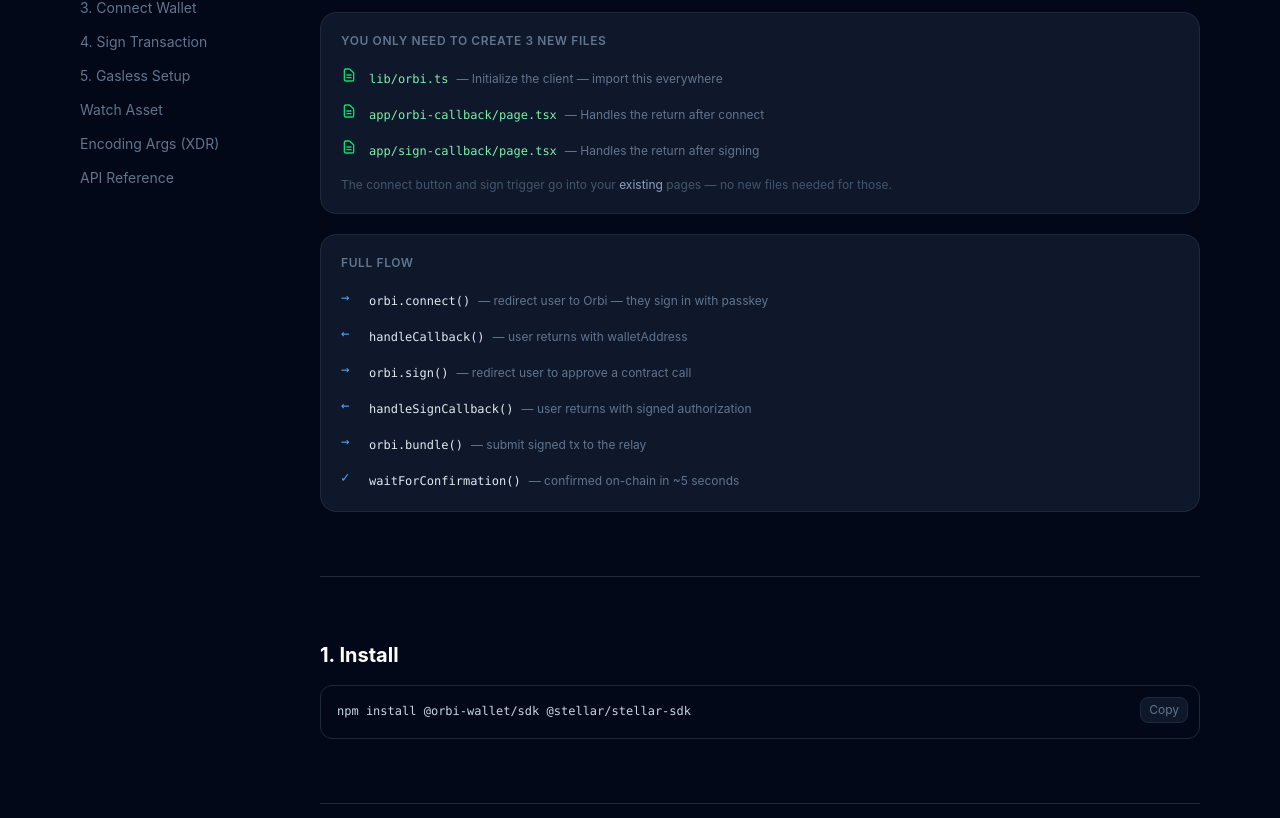
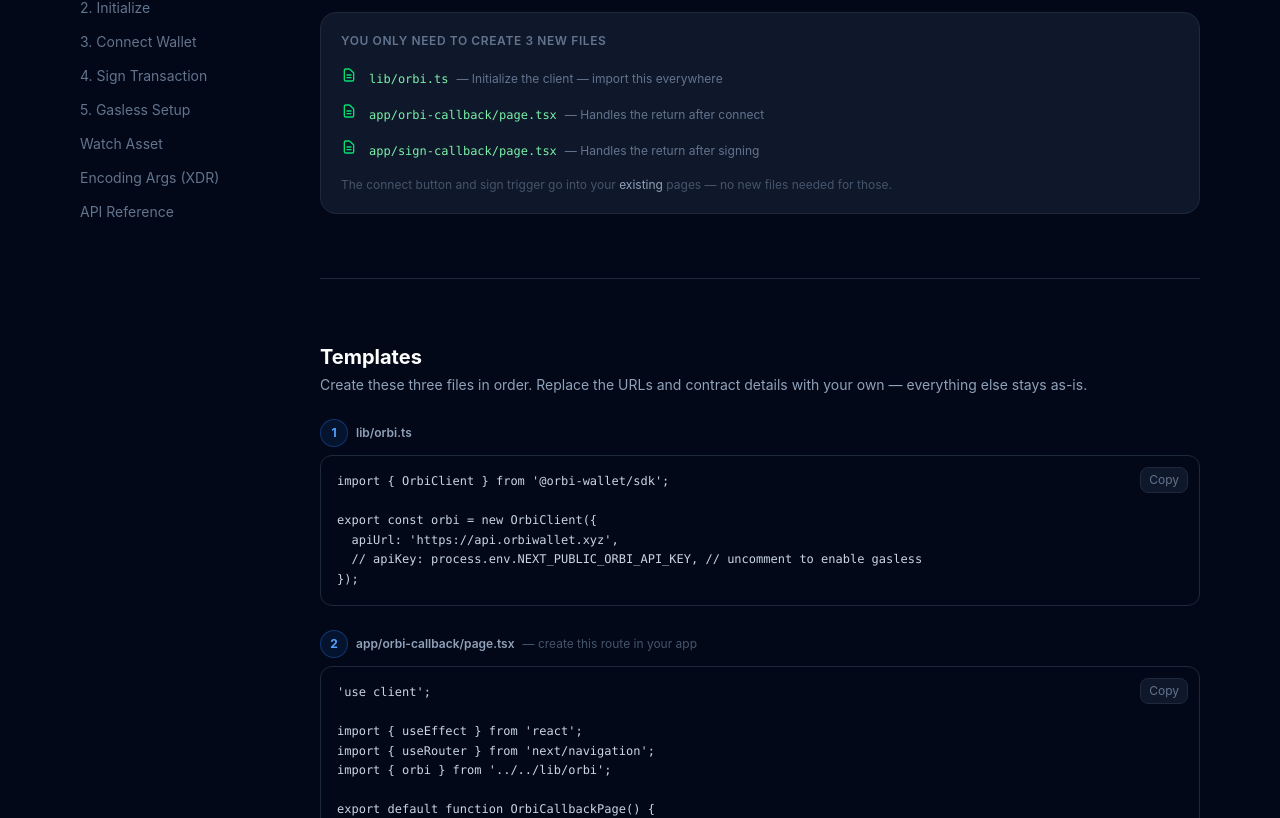
Before and after one commit to Novablitz404/orbi-smart-wallet, a Next.js app in the folder developers/: page /docs in a window 1280 px wide. Shown: the part 282-1100 px from the top of the page. Built offline with nearby package versions, Linux system fonts and the light colour scheme.

Commit message:
Docs: add numbered templates section, remove full flow diagram

```diff
--- a/developers/app/docs/page.tsx
+++ b/developers/app/docs/page.tsx
@@ -62,6 +62,7 @@
 
 const NAV = [
   { id: 'overview', label: 'Overview' },
+  { id: 'templates', label: 'Templates' },
   { id: 'install', label: '1. Install' },
   { id: 'initialize', label: '2. Initialize' },
   { id: 'connect', label: '3. Connect Wallet' },
@@ -159,24 +160,121 @@
               </p>
             </div>
 
-            <div className="bg-[#0f172a] border border-[#1e293b] rounded-2xl p-5 space-y-3">
-              <p className="text-xs font-semibold text-slate-500 uppercase tracking-wider mb-4">Full flow</p>
-              {[
-                { arrow: '→', fn: 'orbi.connect()', desc: 'redirect user to Orbi — they sign in with passkey' },
-                { arrow: '←', fn: 'handleCallback()', desc: 'user returns with walletAddress' },
-                { arrow: '→', fn: 'orbi.sign()', desc: 'redirect user to approve a contract call' },
-                { arrow: '←', fn: 'handleSignCallback()', desc: 'user returns with signed authorization' },
-                { arrow: '→', fn: 'orbi.bundle()', desc: 'submit signed tx to the relay' },
-                { arrow: '✓', fn: 'waitForConfirmation()', desc: 'confirmed on-chain in ~5 seconds' },
-              ].map(({ arrow, fn, desc }) => (
-                <div key={fn} className="flex items-start gap-3">
-                  <span className="text-blue-400 font-mono text-sm shrink-0 w-4">{arrow}</span>
-                  <div>
-                    <code className="text-slate-200 text-xs">{fn}</code>
-                    <span className="text-slate-500 text-xs ml-2">— {desc}</span>
-                  </div>
-                </div>
-              ))}
+          </section>
+
+          <Divider />
+
+          {/* ── Templates ────────────────────────────────────────────────────── */}
+          <section id="templates" className="scroll-mt-24 space-y-6">
+            <div>
+              <h2 className="text-xl font-bold text-white mb-1">Templates</h2>
+              <p className="text-slate-400 text-sm">
+                Create these three files in order. Replace the URLs and contract details with your own — everything else stays as-is.
+              </p>
+            </div>
+
+            <div className="space-y-2">
+              <div className="flex items-center gap-2">
+                <StepBadge n="1" />
+                <p className="text-xs font-semibold text-slate-400">lib/orbi.ts</p>
+              </div>
+              <CodeBlock code={`import { OrbiClient } from '@orbi-wallet/sdk';
+
+export const orbi = new OrbiClient({
+  apiUrl: 'https://api.orbiwallet.xyz',
+  // apiKey: process.env.NEXT_PUBLIC_ORBI_API_KEY, // uncomment to enable gasless
+});`} />
+            </div>
+
+            <div className="space-y-2">
+              <div className="flex items-center gap-2">
+                <StepBadge n="2" />
+                <p className="text-xs font-semibold text-slate-400">app/orbi-callback/page.tsx</p>
+                <span className="text-xs text-slate-600">— create this route in your app</span>
+              </div>
+              <CodeBlock code={`'use client';
+
+import { useEffect } from 'react';
+import { useRouter } from 'next/navigation';
+import { orbi } from '../../lib/orbi';
+
+export default function OrbiCallbackPage() {
+  const router = useRouter();
+
+  useEffect(() => {
+    orbi.handleCallback().then((wallet) => {
+      if (!wallet) {
+        router.replace('/');
+        return;
+      }
+
+      localStorage.setItem('walletAddress', wallet.walletAddress);
+      router.replace('/dashboard'); // ← change to your post-connect route
+    });
+  }, [router]);
+
+  return <div>Connecting…</div>;
+}`} />
+            </div>
+
+            <div className="space-y-2">
+              <div className="flex items-center gap-2">
+                <StepBadge n="3" />
+                <p className="text-xs font-semibold text-slate-400">app/sign-callback/page.tsx</p>
+                <span className="text-xs text-slate-600">— create this route in your app</span>
+              </div>
+              <CodeBlock code={`'use client';
+
+import { useEffect, useState } from 'react';
+import { useRouter } from 'next/navigation';
+import { orbi } from '../../lib/orbi';
+
+export default function SignCallbackPage() {
+  const router = useRouter();
+  const [error, setError] = useState('');
+
+  useEffect(() => {
+    const result = orbi.handleSignCallback();
+    if (!result) {
+      router.replace('/');
+      return;
+    }
+
+    // Read the contract details saved before orbi.sign() was called
+    const contractId   = sessionStorage.getItem('pendingContractId')!;
+    const functionName = sessionStorage.getItem('pendingFunctionName')!;
+
+    orbi
+      .bundle({
+        walletAddress: result.walletAddress,
+        quoteId: result.quoteId,
+        signedAuthEntryXdr: result.signedAuthEntryXdr,
+        contractId,
+        functionName,
+        argsXdr: result.argsXdr,
+      })
+      .then(({ opId }) => orbi.waitForConfirmation(opId))
+      .then((status) => {
+        if (status.status === 'confirmed') {
+          router.replace('/dashboard'); // ← change to your post-tx route
+        } else {
+          setError(status.error ?? 'Transaction failed');
+        }
+      })
+      .catch((err: Error) => setError(err.message));
+  }, [router]);
+
+  if (error) return <div>Error: {error}</div>;
+  return <div>Submitting transaction…</div>;
+}`} />
+              <p className="text-slate-500 text-xs mt-2">
+                Before calling <code className="text-slate-400 bg-slate-800 px-1 rounded">orbi.sign()</code> in your app, save the contract details to sessionStorage so this page can read them:
+              </p>
+              <CodeBlock code={`// In your app, before calling orbi.sign():
+sessionStorage.setItem('pendingContractId', 'YOUR_CONTRACT_ID');
+sessionStorage.setItem('pendingFunctionName', 'YOUR_FUNCTION_NAME');
+
+orbi.sign({ walletAddress, contractId, functionName, argsXdr, redirectUrl });`} />
             </div>
           </section>
 
```
